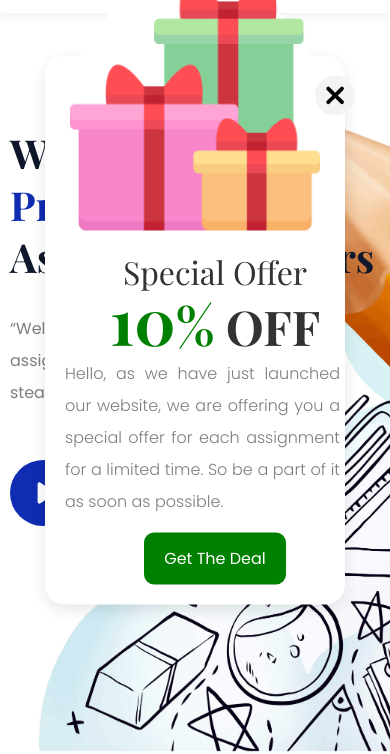
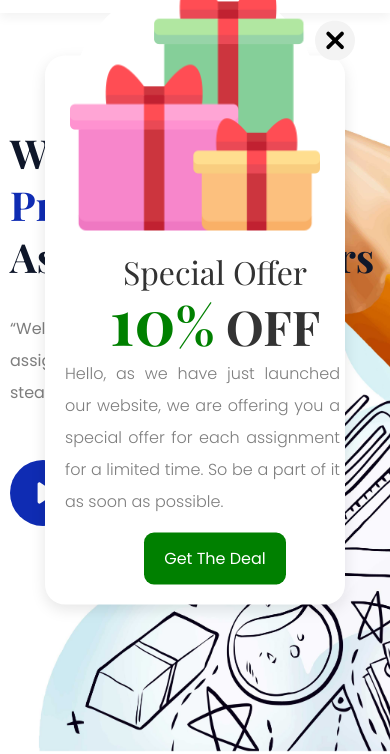
Before and after one commit to DangerZayn/assignmenthub, a plain HTML site: page index.html in a window 390 px wide. Shown: the part 92-846 px from the top of the page. Drawn offline with nearby package versions, Linux system fonts and the light colour scheme; no server answers; a web font is replaced by a local one.

Commit message:
Update style.css

```diff
--- a/css/style.css
+++ b/css/style.css
@@ -2480,11 +2480,12 @@ body.dark .edrea_topbar ul li.button a:hover {
     }
     .closepop
     {
-        top: 20px;
+        top: -50px;
         right: -10px;
         background: #f3f3f3 url(https://dangerzayn.github.io/assignmenthub/img/svg/cancel.svg);
         background-repeat: no-repeat;
         background-size: 50px;
         background-position: center;
+	margin-top: 15px;
     }
 }
```
